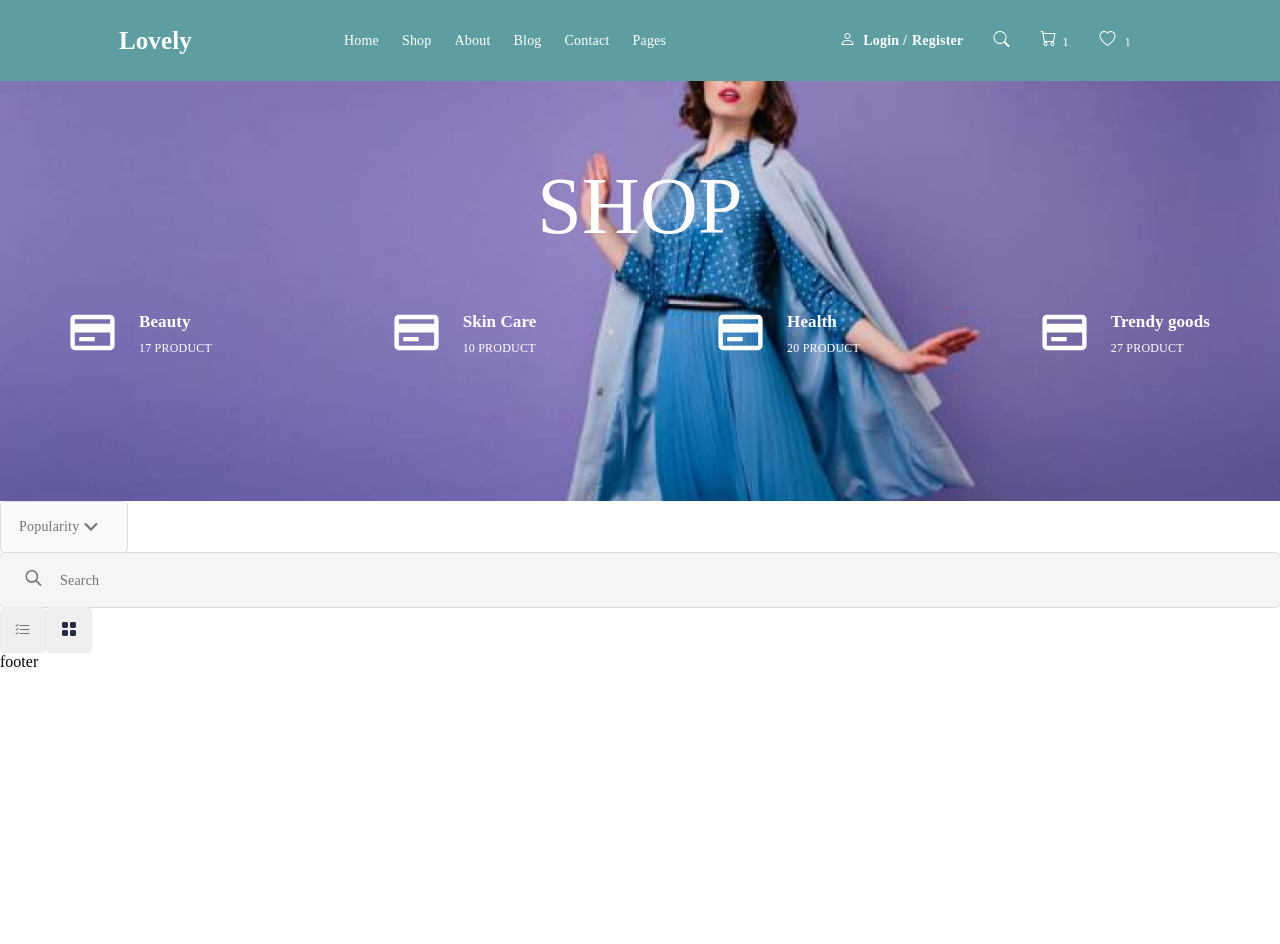
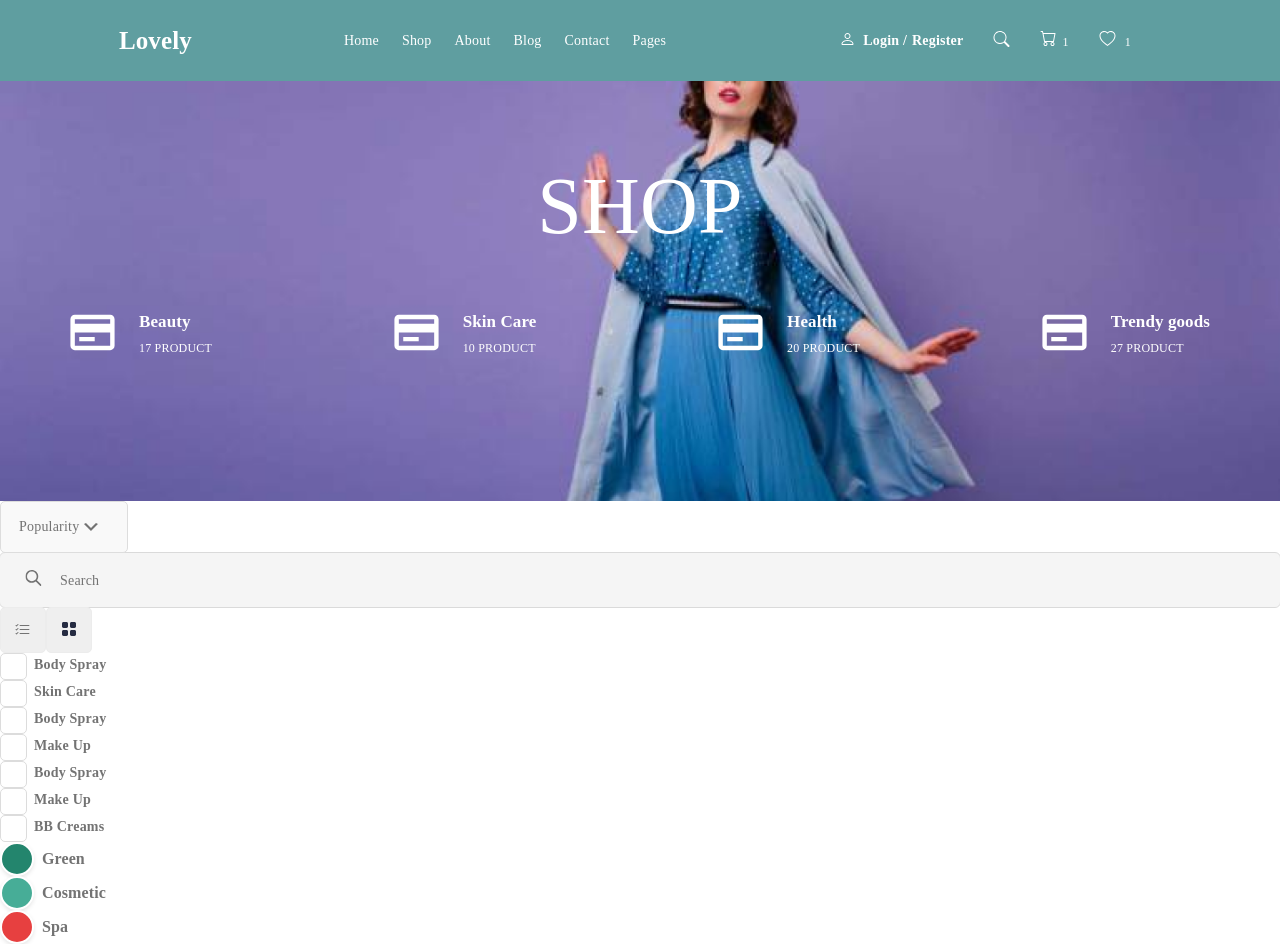
Before and after one commit to AbdugafurovaUmida/beauty-shop, a Next.js app: page / in a window 1280 px wide. Shown: the top 944 px of the page. Before the commit the page ends 800 px from the top, so only its background shows below. Built offline with nearby package versions, Linux system fonts and the light colour scheme.

Commit message:
fix:correct checkbox

```diff
--- a/components/BrandChackbox.jsx
+++ b/components/BrandChackbox.jsx
@@ -2,10 +2,9 @@ import React from 'react'
 import  styles from "../styles/BrandChackbox.module.css"
 
 
-export default function BrandChackbox  (data) {
-console.log(data, 'kuhgksdufnvs')
+export default function BrandChackbox  ({data}) {
+// console.log(data, 'kuhgksdufnvs')
   return (
-
     <div className={styles.checkboxMain}>
         <input type='checkbox'  id={data.id}/>
         <label  for={data.id}>{data.name}</label>
--- a/components/ColorChoose.jsx
+++ b/components/ColorChoose.jsx
@@ -4,8 +4,8 @@ import styles from "../styles/ColorChoose.module.css"
 const ColorChoose = ({props}) => {
   return (
     <div className={styles.colorMain}>
-        <div className={styles.colorSort} style={props.color}></div>
-        <span className={styles.colorName}>Green</span>
+        <div className={styles.colorSort} style={{background:props.color}} ></div>
+        <span className={styles.colorName}>{props.name}</span>
     </div>
   )
 }
--- a/pages/index.js
+++ b/pages/index.js
@@ -46,19 +46,23 @@ const brandCheckbox = [
 const color = [
   {
     id:0,
-    color: ' #23856D;'
+    color: '#23856D',
+    name:"Green"
   },
   {
     id:1,
-    color: ' #47AD97;'
+    color: '#47AD97',
+    name:"Cosmetic "
   },
   {
     id:2,
-    color: ' #E74040;'
+    color: '#E74040',
+    name:"Spa"
   },
   {
     id:3,
-    color: ' #252B42;'
+    color: ' #252B42',
+    name:"BB Creams "
   },
 ]
 export default function Home() {
@@ -76,14 +80,13 @@ export default function Home() {
         <SearchInput />
         <ViewsButton viewsIcon={<LinearDemo />} />
         <ViewsButton viewsIcon={<GridDemo />} />
-        {brandCheckbox.map((el, index)=>{
-          // console.log(el, "gulbahor");
+        {brandCheckbox.map((el, index)=>(
            <BrandChackbox  data={el} key={index}/>
-        })}
+        ))}
         {
-          color.map((el, index)=>{
+          color.map((el, index)=>(
             <ColorChoose props={el} key={index}/>
-          })
+          ))
         }
 
       </main>
--- a/styles/BrandChackbox.module.css
+++ b/styles/BrandChackbox.module.css
@@ -18,10 +18,11 @@
     cursor: pointer;
 }
 
-.checkboxMain input [type="checkbox"]{
+.checkboxMain input[type="checkbox"]{
     cursor: pointer;
-    opacity: 0.5;
+    opacity: 0;
     position: absolute;
+    /* display: none; */
 
 }
 .checkboxMain label::before{
@@ -40,7 +41,7 @@
 
 .checkboxMain input[type="checkbox"]:checked + label::before {
     content: "\002714";
-    background-color: rgb(9, 182, 9);
+    background-color: rgb(1, 68, 1);
     display: flex;
     justify-content: center;
     align-items: center;
--- a/styles/ColorChoose.module.css
+++ b/styles/ColorChoose.module.css
@@ -1,12 +1,13 @@
 .colorMain{
     display: flex;
     align-items: center;
+    cursor: pointer;
 }
 
 .colorSort{
     width: 30px;
     height: 30px;
-    background: #23856D;
+    /* background: #23856D; */
     border: 2px solid #FFFFFF;
     box-shadow: 0px 2px 4px rgba(0, 0, 0, 0.1);
     border-radius: 50%;
```
